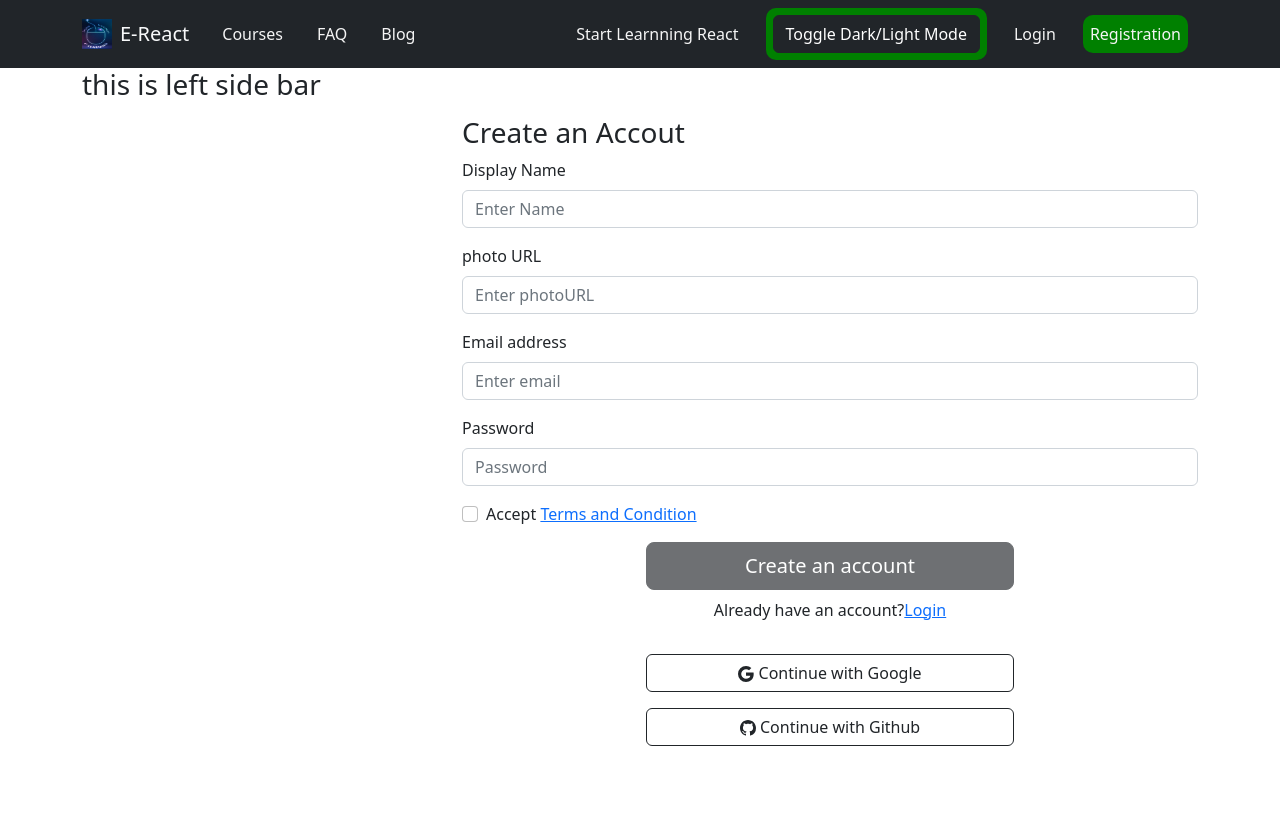
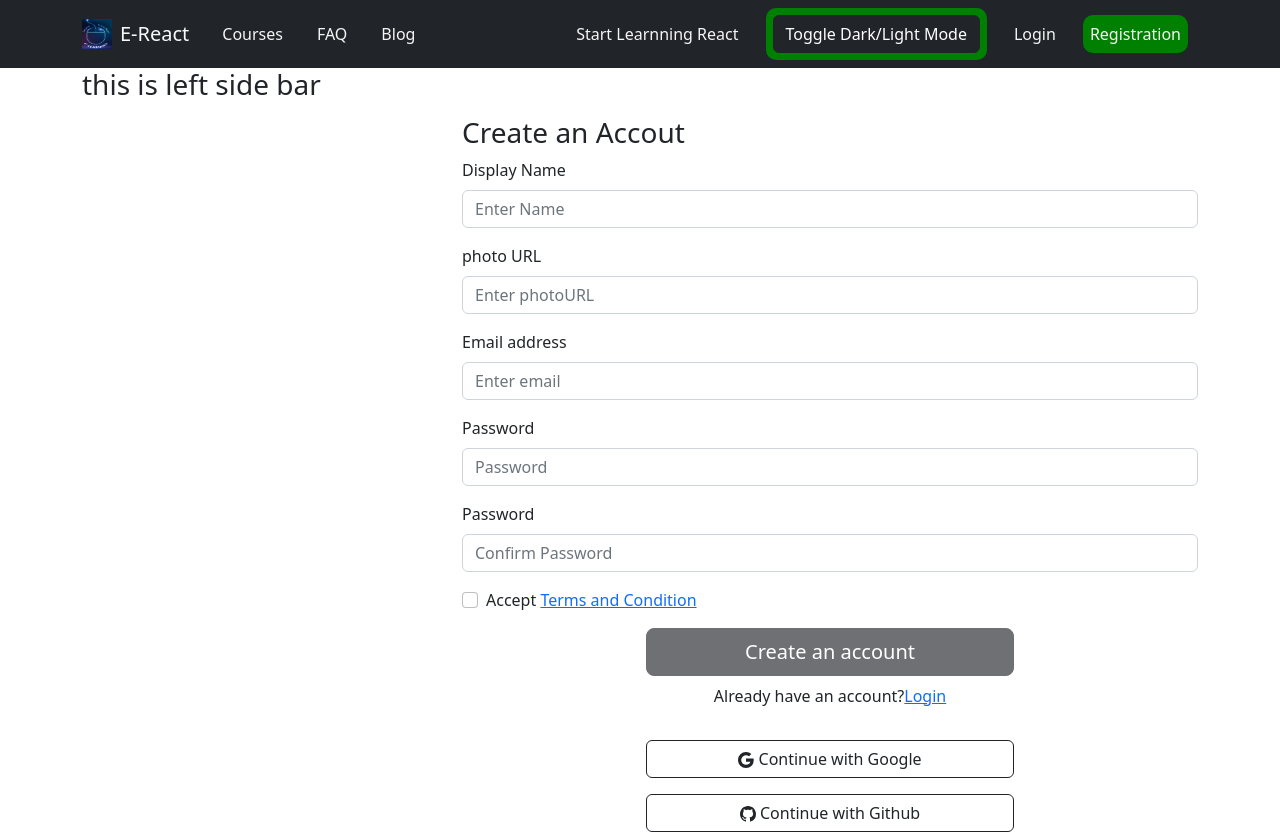
Before and after one commit to MotiurRahman/e-learning-client, a React (Create React App) app: page /registration in a window 1280 px wide. Before the commit the page ends 800 px from the top, so only its background shows below. Built offline with nearby package versions, Linux system fonts and the light colour scheme; no server answers.

Commit message:
update registration code

```diff
--- a/src/Components/Registration/Registration.js
+++ b/src/Components/Registration/Registration.js
@@ -43,6 +43,13 @@ const Registration = () => {
     const photoURL = form.photoURL.value;
     const email = form.email.value;
     const password = form.password.value;
+    const confirm = form.confirm.value;
+
+    if (password !== confirm) {
+      setMessage("You password did not match");
+      toast("You password did not match");
+      return;
+    }
 
     createUser(email, password)
       .then((result) => {
@@ -94,6 +101,15 @@ const Registration = () => {
             placeholder="Password"
           />
         </Form.Group>
+
+        <Form.Group className="mb-3" controlId="formBasicConfirm">
+          <Form.Label>Password</Form.Label>
+          <Form.Control
+            type="password"
+            name="confirm"
+            placeholder="Confirm Password"
+          />
+        </Form.Group>
         <Form.Group className="mb-3" controlId="formBasicCheckbox">
           <Form.Check
             type="checkbox"
```
